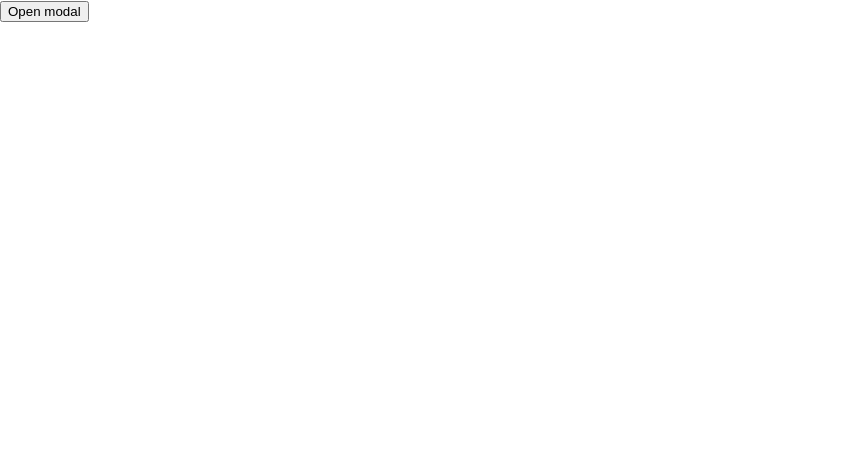
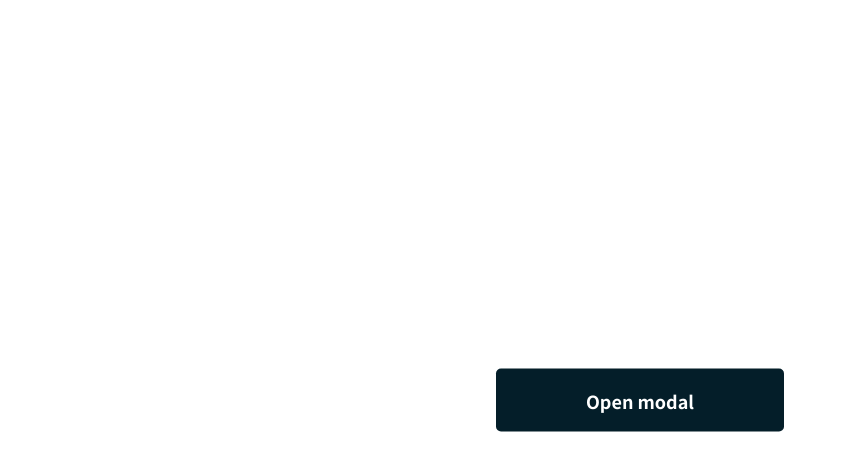
Before and after one commit to meldon25/NewlywordsModal, a React (Create React App) app: page / in a window 1280 px wide. Shown: the top 470 px of the page, without its empty margins (0-847 px from the left). Built offline with nearby package versions, Linux system fonts and the light colour scheme.

Commit message:
styled main modal button

```diff
--- a/public/index.html
+++ b/public/index.html
@@ -5,6 +5,7 @@
     <link rel="icon" href="%PUBLIC_URL%/favicon.ico" />
     <meta name="viewport" content="width=device-width, initial-scale=1" />
     <meta name="theme-color" content="#000000" />
+    <link href="https://fonts.googleapis.com/css2?family=Noto+Sans+JP:wght@400;500;700&display=swap" rel="stylesheet">
     <meta
       name="description"
       content="Newlywords Modal Challenge"
--- a/src/Components/ModalContainer.jsx
+++ b/src/Components/ModalContainer.jsx
@@ -1,5 +1,6 @@
 import React, {Component} from 'react'
 import Modal from './Modal.jsx'
+import '../Styles/ModalContainer.css'
 
 
 class ModalContainer extends Component {
@@ -11,8 +12,10 @@ class ModalContainer extends Component {
 
     render() {
         return (
-            <main>
-                <button onClick={e => {
+            <main className="main-page">
+                <button
+                className="main-modal-button"
+                onClick={e => {
                     this.showModal(e);
                 }}>
                     Open modal
--- /dev/null
+++ b/src/Styles/ModalContainer.css
@@ -0,0 +1,19 @@
+.main-page {
+    display: flex;
+    top: 50%;
+    left: 50%;
+    position: absolute;
+    transform: translate(-50%, -50%);
+}
+
+.main-modal-button {
+    background-color: #041E29;
+    color: white;
+    font-family: 'Noto Sans JP', sans-serif;
+    font-size: 18px;
+    font-weight: 800;
+    width: 16em;
+    height: 3.5em;
+    border: none;
+    border-radius: 5px;
+}
```
Also changed, not shown: src/Styles/Modal.css (added).
